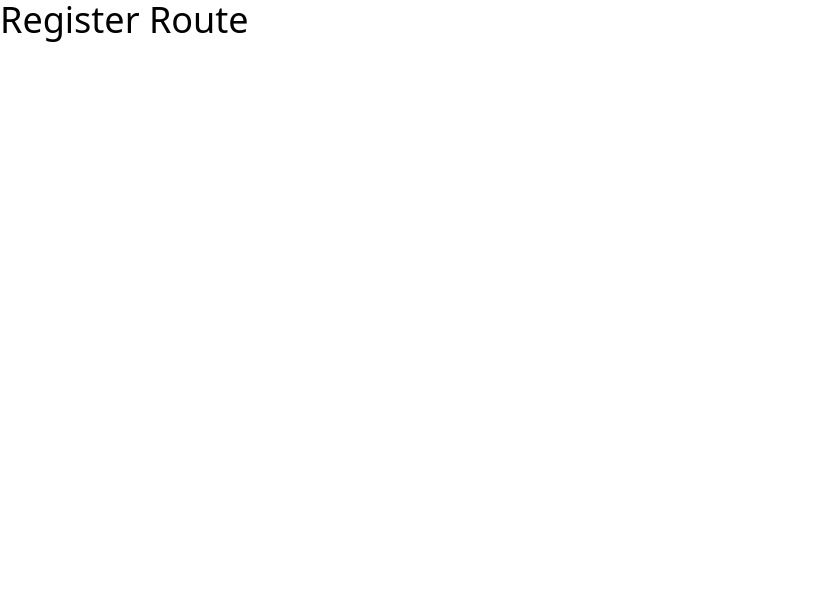
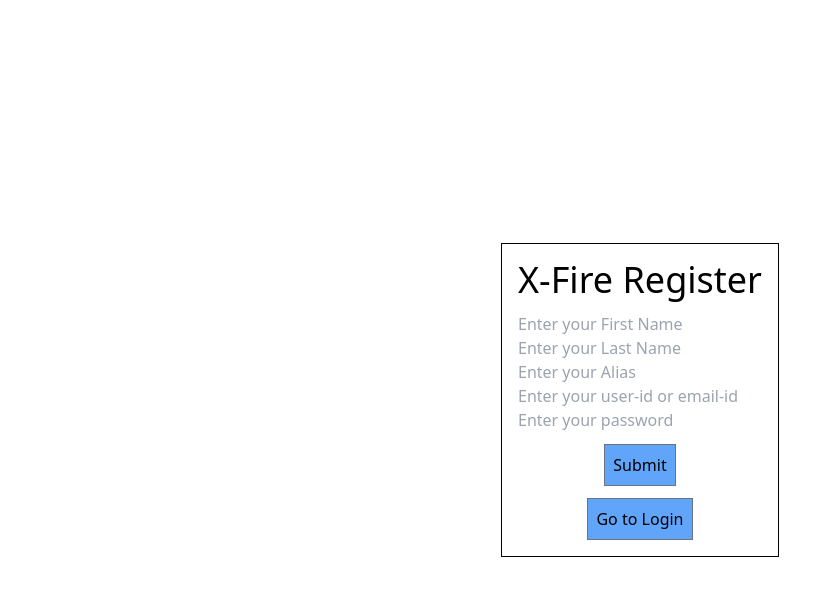
Before and after one commit to hitesh0902/xfire-ui, a React (Create React App) app: page /auth/register in a window 1280 px wide. Shown: the top 596 px of the page, without its empty margins (0-839 px from the left). Built offline with nearby package versions, Linux system fonts and the light colour scheme.

Commit message:
add register route and button type (#5)
* add register route and button type

* replace name field with first name & last name fields and add alias field.

Co-authored-by: Hitesh Rawat <r.hitesh@fabstudio.co>

```diff
--- a/src/components/Core/XFButton.tsx
+++ b/src/components/Core/XFButton.tsx
@@ -1,12 +1,15 @@
 import React from 'react';
 import classNames from 'classnames';
 import { ButtonVariants } from '../../types';
+
+type ButtonType = 'submit' | 'reset' | 'button';
 
 interface XFButtonProps {
   children: string;
   variant?: ButtonVariants;
   onClick?: () => void;
   disabled?: boolean;
+  type?: ButtonType;
 }
 
 const XFButton: React.FC<XFButtonProps> = ({
--- a/src/routes/auth/RegisterRoute.tsx
+++ b/src/routes/auth/RegisterRoute.tsx
@@ -1,10 +1,73 @@
-import React from 'react';
+import React, { useState } from 'react';
+import axios from 'axios';
+import { useHistory } from 'react-router-dom';
+import XFTextField from '../../components/Core/XFTextField';
+import XFButton from '../../components/Core/XFButton';
 
 const RegisterRoute = () => {
+  const history = useHistory();
+
+  const [name, setName] = useState('');
+  const [userId, setUserId] = useState('');
+  const [password, setPassword] = useState('');
+
+  const handleSubmit = () => {
+    console.log(name, userId, password);
+    axios
+      .post('https://localhost:44362/api/Auth/register', {
+        id: userId,
+        password: password,
+      })
+      .then((res) => {
+        console.log(res.data);
+      })
+      .catch((msg) => console.log(msg));
+  };
+
   return (
-    <div>
-      <h1 className='text-4xl'>Register Route</h1>
-    </div>
+    <form
+      onSubmit={handleSubmit}
+      className='flex items-center justify-center h-screen w-full'
+    >
+      <div className='p-4 border border-black'>
+        <h1 className='text-4xl mb-3'>X-Fire Register</h1>
+        <div>
+          <XFTextField
+            placeHolder='Enter your First Name'
+            type='text'
+            onChange={(e) => setName(e.target.value)}
+          />
+          <XFTextField
+            placeHolder='Enter your Last Name'
+            type='text'
+            onChange={(e) => setName(e.target.value)}
+          />
+          <XFTextField
+            placeHolder='Enter your Alias'
+            type='text'
+            onChange={(e) => setName(e.target.value)}
+          />
+          <XFTextField
+            placeHolder='Enter your user-id or email-id'
+            onChange={(e) => setUserId(e.target.value)}
+          />
+          <XFTextField
+            placeHolder='Enter your password'
+            type='password'
+            onChange={(e) => setPassword(e.target.value)}
+          />
+        </div>
+        <div className='flex justify-center my-3'>
+          <XFButton type='submit'>Submit</XFButton>
+        </div>
+
+        <div className='flex justify-center'>
+          <XFButton onClick={() => history.push('/auth/login')}>
+            Go to Login
+          </XFButton>
+        </div>
+      </div>
+    </form>
   );
 };
 
```
